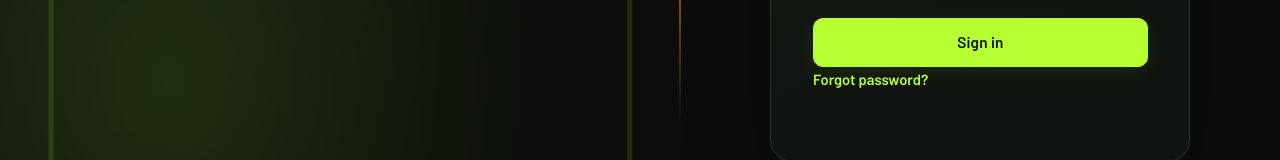
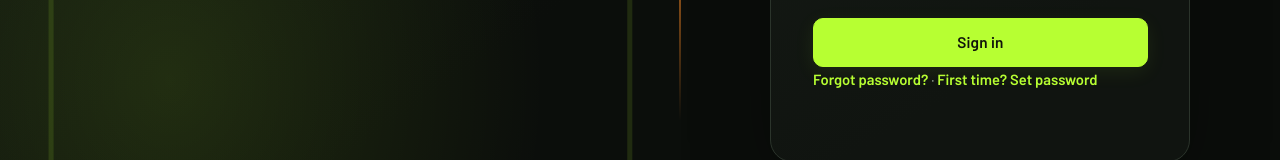
Before and after one commit to By-Nishita/Sports-Equipment-Management-System, a React (Vite) app in the folder frontend/: page /login in a window 1280 px wide. Shown: the part 519-679 px from the top of the page. Built offline with nearby package versions, Linux system fonts and the light colour scheme.

Commit message:
Add first-time password setup link to login

```diff
--- a/frontend/src/pages/Login.jsx
+++ b/frontend/src/pages/Login.jsx
@@ -66,7 +66,7 @@ function Login() {
         </button>
       </form>
             <p className="auth-sub">
-               <Link to="/forgot-password">Forgot password?</Link>
+               <Link to="/forgot-password">Forgot password?</Link> <span aria-hidden="true">·</span> <Link to="/forgot-password">First time? Set password</Link>
             </p>
     </AuthLayout>
   );
```
